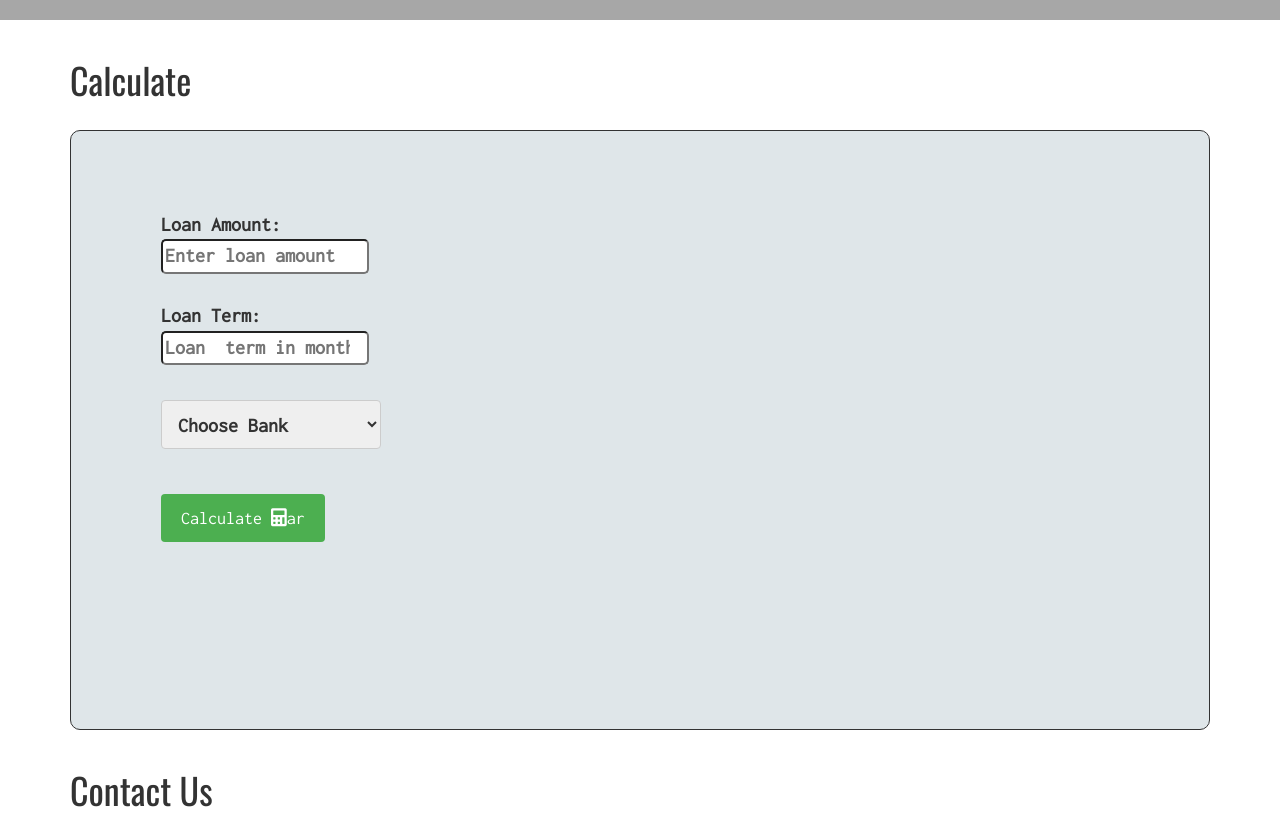
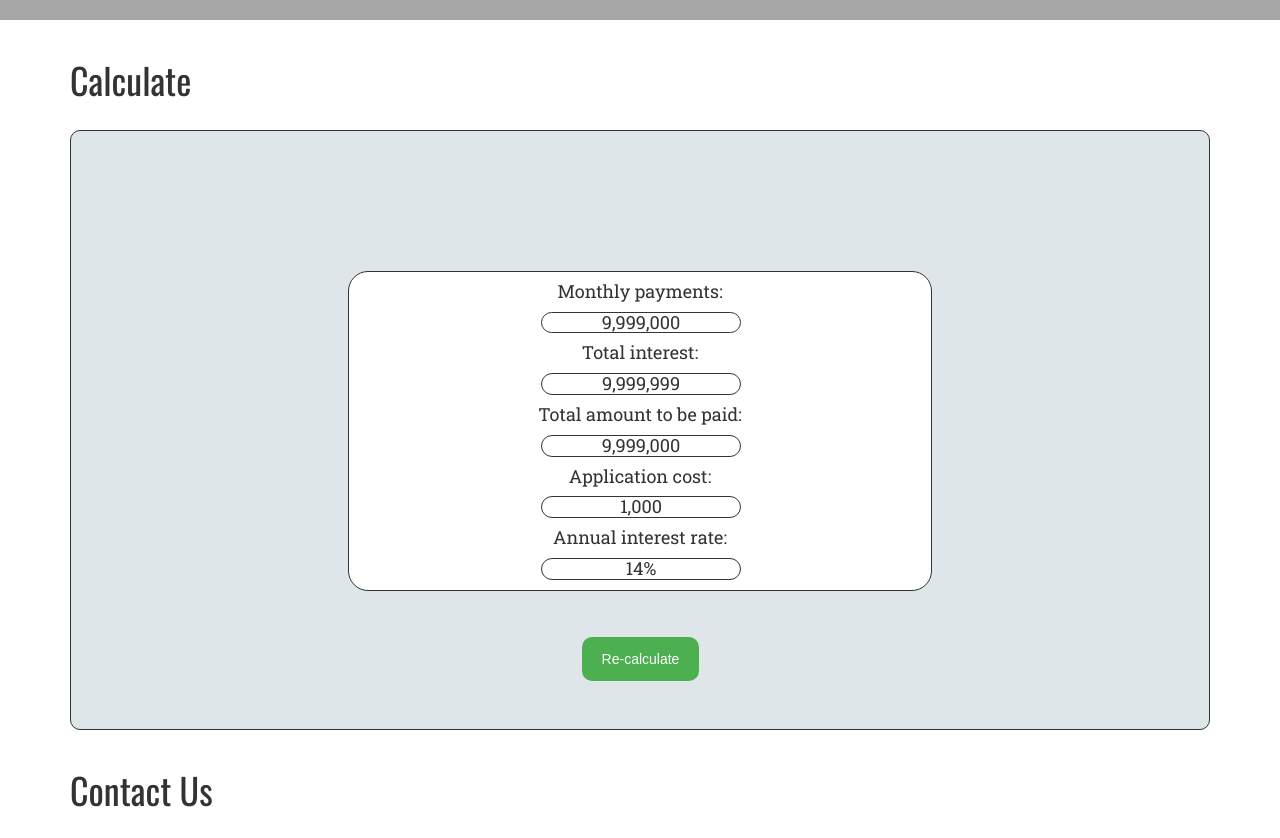
Before and after one commit to jameskomo/banks-loans-calculator, a plain HTML site: page index.html in a window 1280 px wide. Shown: the part 640-1478 px from the top of the page. Drawn offline with nearby package versions, Linux system fonts and the light colour scheme; grey boxes are pictures that could not be loaded; a web font is replaced by a local one.

Commit message:
fix indentation

```diff
--- a/css/styles.css
+++ b/css/styles.css
@@ -60,13 +60,17 @@ img {
 }
 #result{
   border-style: solid;
+  border-width: thin;
   text-align: center;
-  border-width: thin;
   font-family: 'Roboto Slab', serif;
   border-radius: 20px;
-  margin-top: 90px;
+  margin-top: 12%;
+  margin-left: 25%;
   background-color: white;
-  display: none;
+  width: 50%;
+  height: 50%;
+  padding-left:
+
   /* display: none; */
   }
 .output{
@@ -74,7 +78,7 @@ img {
   border-radius: 20px;
   border-width: thin;
   width: 200px;
-  margin-left: 27%;
+  margin-left: 33%;
 }
 input[type=text], select, textarea {
   width: 100%;
@@ -95,7 +99,17 @@ input[type=text], select, textarea {
   border-radius: 4px;
   cursor: pointer;
 }
-
+#recalculate{
+  background-color: #4CAF50;
+  color: white;
+  padding: 12px 20px;
+  border: none;
+  border-radius: 4px;
+  cursor: pointer;
+  margin-left: 45%;
+  margin-top: 4%;
+  border-radius: 10px;
+}
 
 #calculate{
   border-style: solid;
@@ -109,11 +123,12 @@ select{
   width: 220px;
 }
 #form{
-  padding-left: 90px;
-  margin-top: 80px;
+  margin-top: 120px;
   font-family: 'Inconsolata', monospace;
   font-weight: 800;
   font-size: 20px;
+  text-align: center;
+  display: none;
 
 }
 #form input{
--- a/index.html
+++ b/index.html
@@ -32,13 +32,13 @@
     <h1>Calculate</h1><br>
     <div id="calculate">
       <div class="row">
-        <div class="col-md-6">
+        <!-- <div class="col-md-6"> -->
           <form action="#" id="form">
             Loan Amount:<br>
             <input type="number" name="loanAmount" placeholder="Enter loan amount">
             <br><br>
             Loan Term:<br>
-            <input type="number" name="loanTerm" placeholder="Loan  term in months">
+            <input type="number" name="loanTerm" placeholder="Loan term in months">
             <br><br>
             <select>
               <option value="" disabled selected>Choose Bank</option>
@@ -51,24 +51,25 @@
             </select>
             <br><br>
             <!-- <input type="submit" value="Calculate"> -->
-            <button id="check" class="btn btn-lg">Calculate <i class="fas fa-calculator"></i>ar</button>
+            <button id="check" class="btn btn-lg">Calculate <i class="fas fa-calculator"></i></button>
           </form>
-        </div>
+        <!-- </div> -->
         <!-- <div class="col-md-1"></div> -->
-        <div class="col-md-5" id="result">
+        <div id="result">
           <div>
             <h4>Monthly payments:</h4>
-            <h4 class="output">24,000</h4>
+            <h4 class="output">9,999,000</h4>
             <h4>Total interest:</h4>
-            <h4 class="output">10,000</h4>
+            <h4 class="output">9,999,999</h4>
             <h4>Total amount to be paid:</h4>
-            <h4 class="output">240,000</h4>
+            <h4 class="output">9,999,000</h4>
             <h4>Application cost:</h4>
             <h4 class="output">1,000</h4>
             <h4>Annual interest rate:</h4>
             <h4 class="output">14%</h4>
           </div>
         </div>
+        <button id="recalculate">Re-calculate</button>
       </div>
     </div>
     <br>
```
